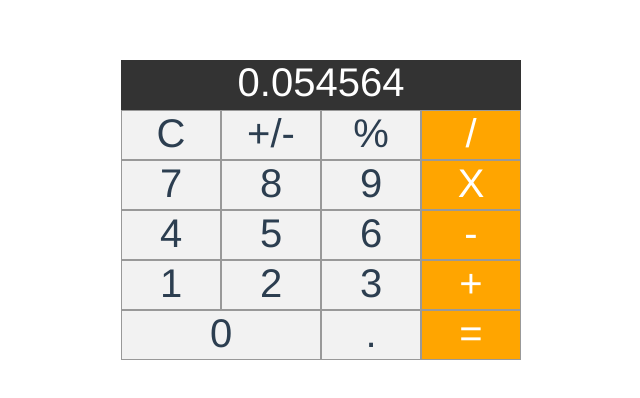
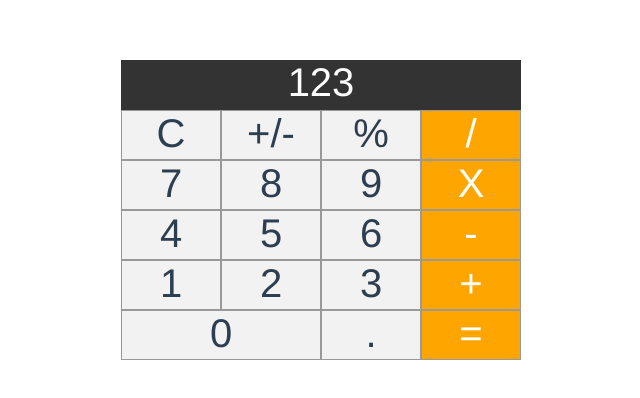
Before and after one commit to elkarouani/vuejs-calculator-app, a Vue app: page / in a window 1280 px wide. Shown: the top 398 px of the page, without its empty margins (319-959 px from the left). Built offline with nearby package versions, Linux system fonts and the light colour scheme.

Commit message:
Task: making C action on work

```diff
--- a/src/components/Calculator.vue
+++ b/src/components/Calculator.vue
@@ -1,7 +1,7 @@
 <template>
   <div class="Calculator">
-    <div class="display">0.054564</div>
-    <div class="btn">C</div>
+    <div class="display">{{current || '0'}}</div>
+    <div @click="clear" class="btn">C</div>
     <div class="btn">+/-</div>
     <div class="btn">%</div>
     <div class="btn operator">/</div>
@@ -25,7 +25,16 @@
 
 <script>
 export default {
-
+  data() {
+    return {
+      current: '123',
+    }
+  },
+  methods: {
+    clear() {
+      this.current = '';
+    }
+  }
 }
 </script>
 
```
